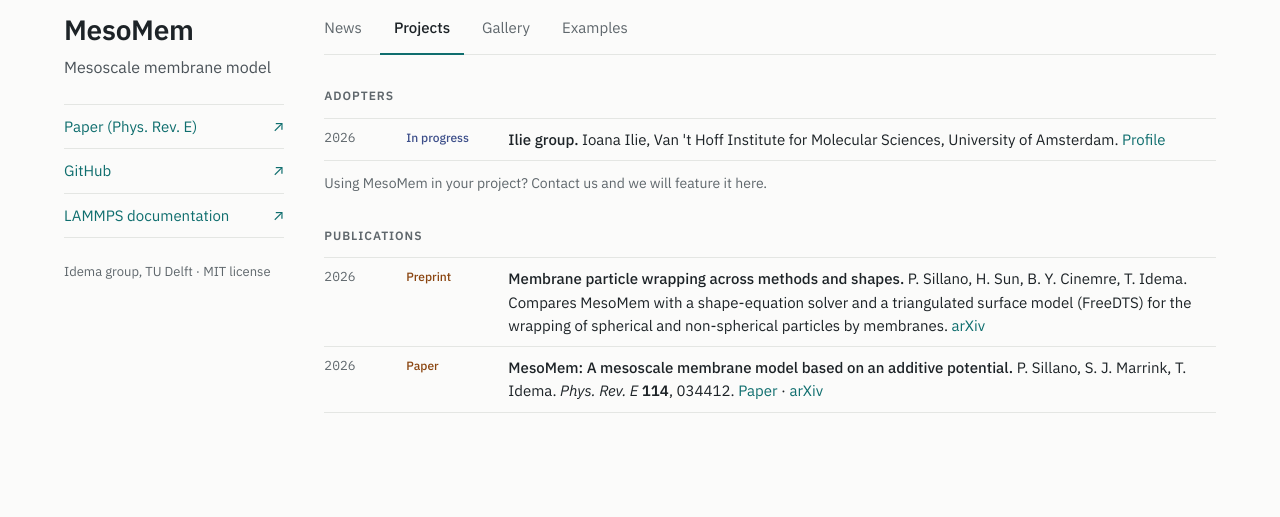
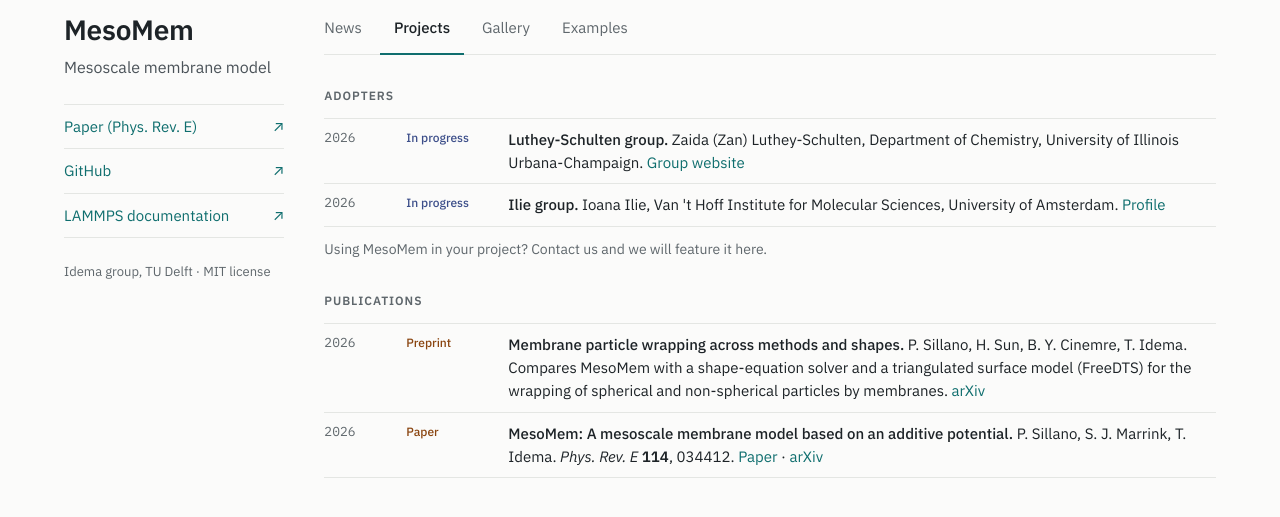
Before and after one commit to pietro-sillano/mesomem, a Jekyll site: the page built from docs/projects.html, in a window 1280 px wide. Shown: the top 517 px of the page. Built offline with Jekyll 4.4.1, drawn with Linux system fonts in a browser that asks for light colours.

Commit message:
Website: add Luthey-Schulten group (UIUC) to adopters
Co-Authored-By: Claude Opus 5.5 <noreply@anthropic.com>

```diff
--- a/docs/_data/projects.yml
+++ b/docs/_data/projects.yml
@@ -23,6 +23,14 @@
 # When a preprint is published, change its status to Paper and add the journal link.
 
 adopters:
+  - year: 2026
+    status: In progress
+    title: "Luthey-Schulten group"
+    who: "Zaida (Zan) Luthey-Schulten, Department of Chemistry, University of Illinois Urbana-Champaign"
+    links:
+      - label: Group website
+        url: https://lutheyschulten.web.illinois.edu
+
   - year: 2026
     status: In progress
     title: "Ilie group"
```
